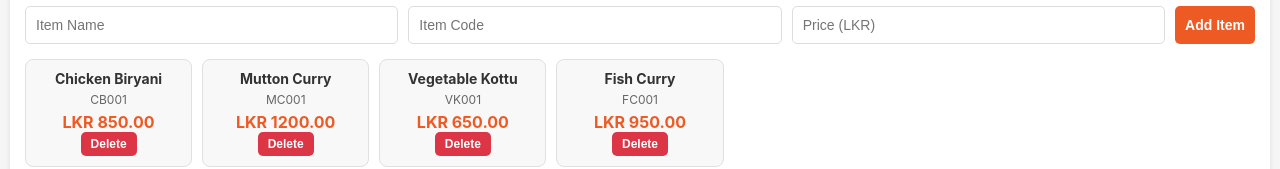
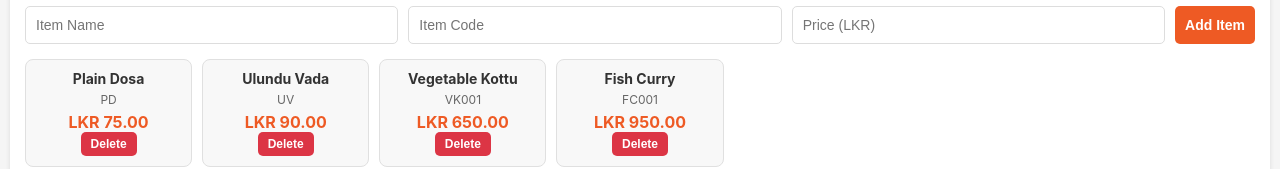
Before and after one commit to SubashithaWaththepitiya/SubashithaWaththepitiya.github.io, a plain HTML site: page index.html in a window 1280 px wide. Shown: the part 161-330 px from the top of the page. Drawn offline with Linux system fonts and the light colour scheme.

Commit message:
Update index.html

```diff
--- a/index.html
+++ b/index.html
@@ -410,8 +410,8 @@
             } else {
                 // Default menu items
                 menuItems = [
-                    { id: 1, name: 'Chicken Biryani', code: 'CB001', price: 850 },
-                    { id: 2, name: 'Mutton Curry', code: 'MC001', price: 1200 },
+                    { id: 1, name: 'Plain Dosa', code: 'PD', price: 75 },
+                    { id: 2, name: 'Ulundu Vada', code: 'UV', price: 90 },
                     { id: 3, name: 'Vegetable Kottu', code: 'VK001', price: 650 },
                     { id: 4, name: 'Fish Curry', code: 'FC001', price: 950 }
                 ];
@@ -753,4 +753,5 @@
         calculateTotal();
     </script>
 </body>
+
 </html>
```
